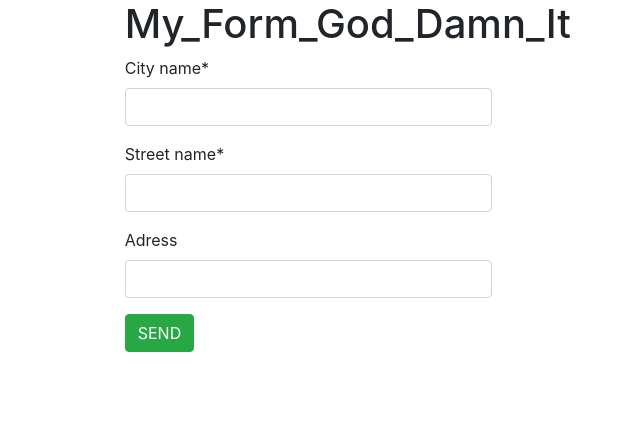
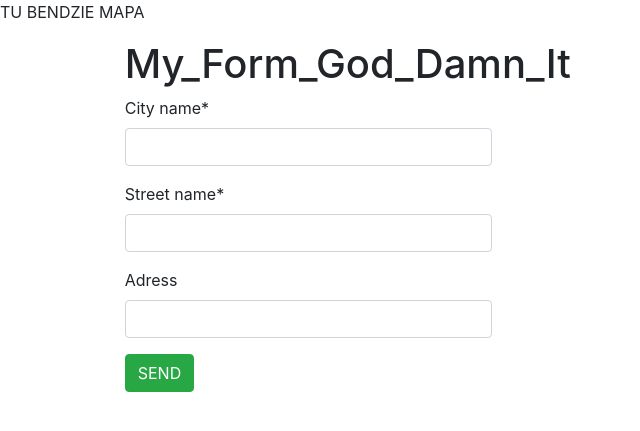
Before and after one commit to barbeque321/my_new_form_1, a Django app: page / in a window 1280 px wide. Shown: the top 431 px of the page, without its empty margins (0-640 px from the left). Run offline with Django 3.2, Linux system fonts and the light colour scheme; some libraries are stand-ins or nearby versions.

Commit message:
Update base.html

```diff
--- a/templates/base.html
+++ b/templates/base.html
@@ -6,6 +6,10 @@
     <title>My_Form_God_Damn_It</title>
   </head>
   <body>
+
+    <div>
+      <p> TU BENDZIE MAPA </p>
+    </div>
 
     <div class="container d-flex h-100">
       <div class="row justify-content-center">
```
